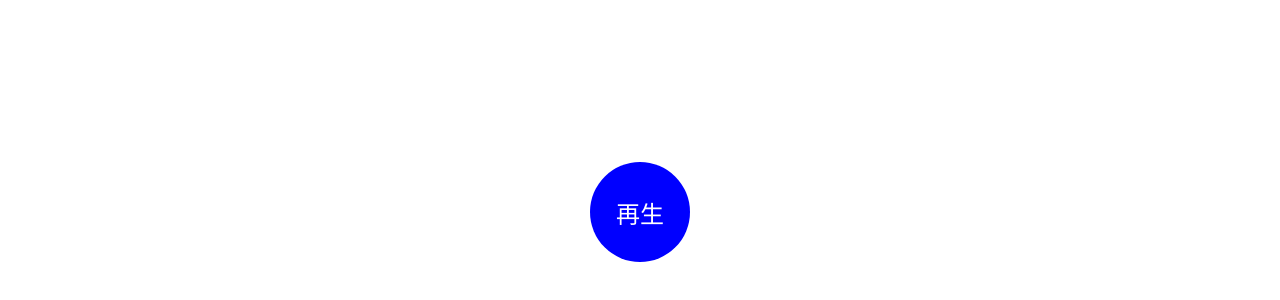
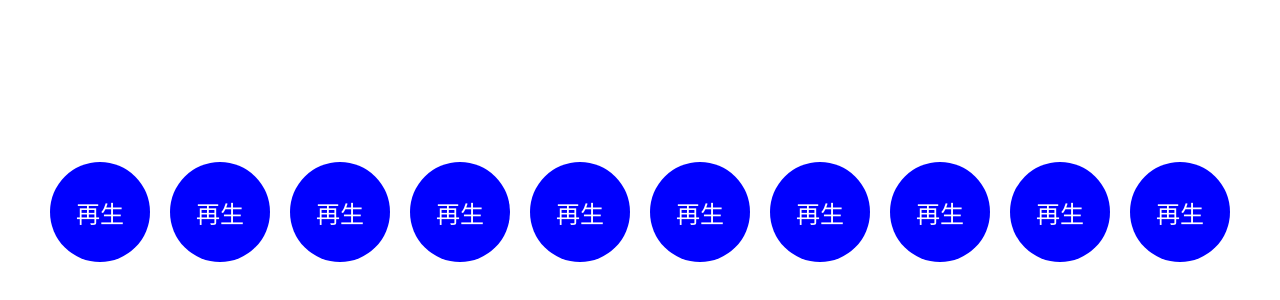
Before and after one commit to OzakiSatoshi/yoshikawasan, a plain HTML site: page index.html in a window 1280 px wide. Shown: the part 196-496 px from the top of the page. Drawn offline with Linux system fonts and the light colour scheme.

Commit message:
Update index.html

```diff
--- a/index.html
+++ b/index.html
@@ -21,21 +21,50 @@
 			color: white;
 			font-size: 24px;
 			cursor: pointer;
+			margin: 10px;
 		}
 	</style>
 </head>
 <body>
 	<div class="container">
-		<div class="button" onclick="playSound()">
+		<div class="button" onclick="playSound('yoshikawa1.mp3')">
+			再生
+		</div>
+		<div class="button" onclick="playSound('yoshikawa2.mp3')">
+			再生
+		</div>
+		<div class="button" onclick="playSound('yoshikawa3.mp3')">
+			再生
+		</div>
+		<div class="button" onclick="playSound('yoshikawa4.mp3')">
+			再生
+		</div>
+		<div class="button" onclick="playSound('yoshikawa5.mp3')">
+			再生
+		</div>
+		<div class="button" onclick="playSound('yoshikawa6.mp3')">
+			再生
+		</div>
+		<div class="button" onclick="playSound('yoshikawa7.mp3')">
+			再生
+		</div>
+		<div class="button" onclick="playSound('yoshikawa8.mp3')">
+			再生
+		</div>
+		<div class="button" onclick="playSound('yoshikawa9.mp3')">
+			再生
+		</div>
+		<div class="button" onclick="playSound('yoshikawa10.mp3')">
 			再生
 		</div>
 	</div>
 
-	<audio id="audio" src="yoshikawa.mp3"></audio>
+	<audio id="audio"></audio>
 
 	<script>
-		function playSound() {
+		function playSound(src) {
 			var audio = document.getElementById("audio");
+			audio.src = src;
 			audio.play();
 		}
 	</script>
```
